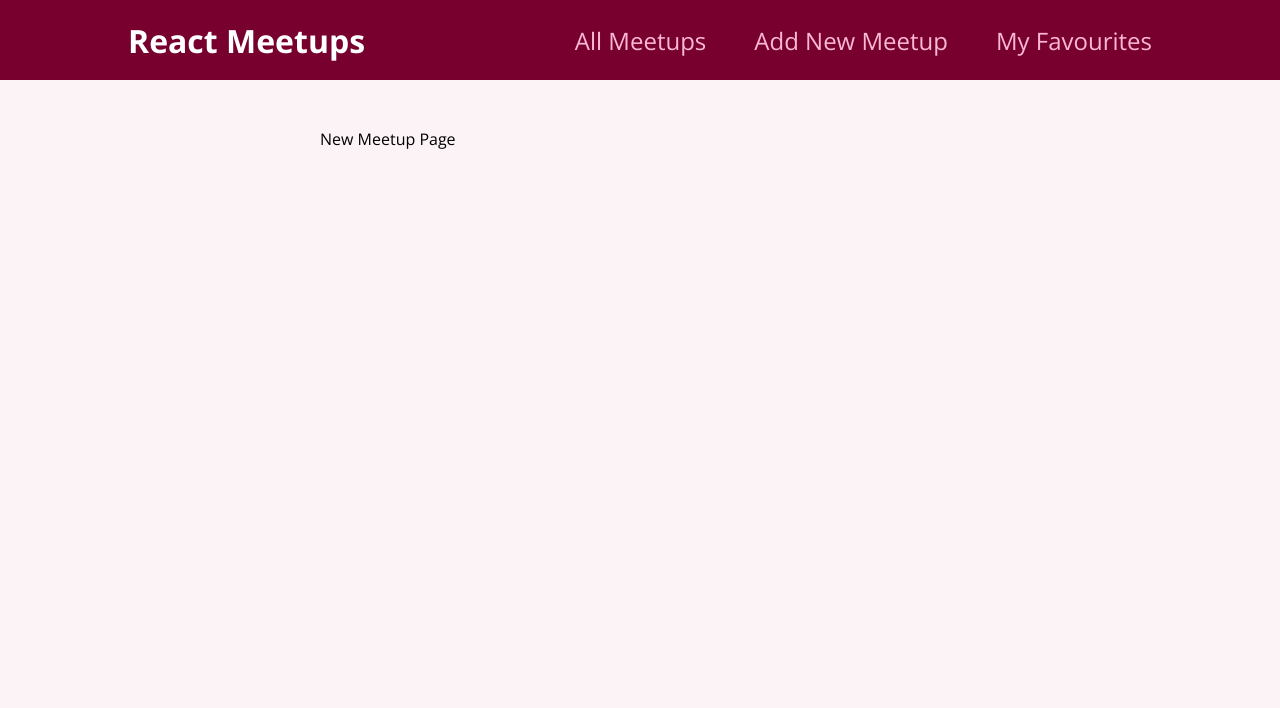
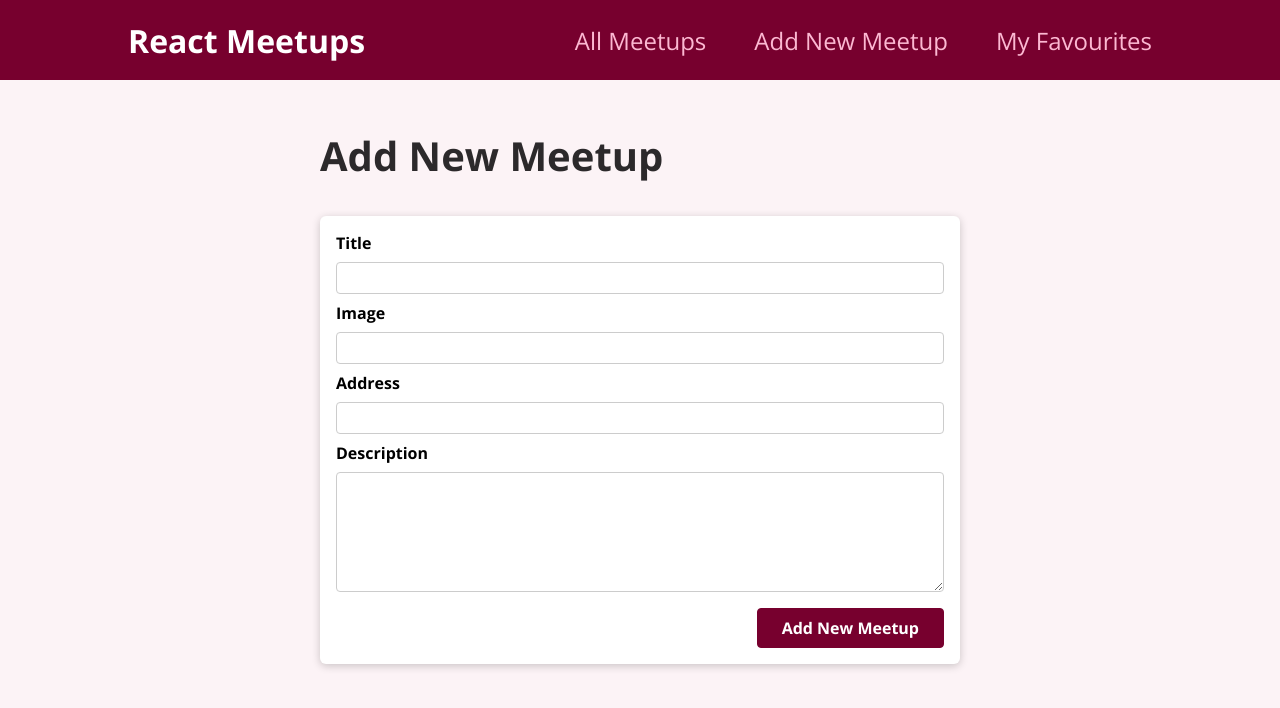
Before and after one commit to Greg88PL/react-meetups, a React (Create React App) app: page /new-meetup in a window 1280 px wide. Shown: the top 708 px of the page. Built offline with nearby package versions, Linux system fonts and the light colour scheme.

Commit message:
add form and handling submission

```diff
--- /dev/null
+++ b/src/components/meetups/NewMeetupForm.js
@@ -0,0 +1,61 @@
+import React, { useRef } from "react";
+import styles from "./NewMeetupForm.module.css";
+import Card from "../ui/Card";
+
+const NewMeetupForm = () => {
+  const titleInputRef = useRef();
+  const imageInputRef = useRef();
+  const addressInputRef = useRef();
+  const descriptionInputRef = useRef();
+
+  const formSubmitHandler = (e) => {
+    e.preventDefault();
+
+    const enteredTitle = titleInputRef.current.value;
+    const enteredImage = imageInputRef.current.value;
+    const enteredAddress = addressInputRef.current.value;
+    const enteredDescription = descriptionInputRef.current.value;
+
+    const meetupData = {
+      title: enteredTitle,
+      image: enteredImage,
+      address: enteredAddress,
+      description: enteredDescription,
+    };
+    console.log(meetupData);
+  };
+
+  return (
+    <Card>
+      <form className={styles.form} onSubmit={formSubmitHandler}>
+        <div className={styles.control}>
+          <label htmlFor="title">Title</label>
+          <input id="title" type="text" required ref={titleInputRef} />
+        </div>
+        <div className={styles.control}>
+          <label htmlFor="image">Image</label>
+          <input id="image" type="url" required ref={imageInputRef} />
+        </div>
+        <div className={styles.control}>
+          <label htmlFor="address">Address</label>
+          <input id="address" type="text" required ref={addressInputRef} />
+        </div>
+        <div className={styles.control}>
+          <label htmlFor="description">Description</label>
+          <textarea
+            id="description"
+            required
+            rows="5"
+            ref={descriptionInputRef}
+          ></textarea>
+        </div>
+
+        <div className={styles.actions}>
+          <button>Add New Meetup</button>
+        </div>
+      </form>
+    </Card>
+  );
+};
+
+export default NewMeetupForm;
--- /dev/null
+++ b/src/components/meetups/NewMeetupForm.module.css
@@ -0,0 +1,45 @@
+.form {
+  padding: 1rem;
+}
+
+.control {
+  margin-bottom: 0.5rem;
+}
+
+.control label {
+  display: block;
+  font-weight: bold;
+  margin-bottom: 0.5rem;
+}
+
+.control input,
+.control textarea {
+  display: block;
+  font: inherit;
+  border-radius: 4px;
+  border: 1px solid #ccc;
+  padding: 0.25rem;
+  width: 100%;
+}
+
+.actions {
+  margin-top: 1rem;
+  text-align: right;
+}
+
+.actions button {
+  font: inherit;
+  cursor: pointer;
+  background-color: #77002e;
+  color: white;
+  padding: 0.5rem 1.5rem;
+  border: 1px solid #77002e;
+  border-radius: 4px;
+  font-weight: bold;
+}
+
+.actions button:hover,
+.actions button:active {
+  background-color: #a50e48;
+  border-color: #a50e48;
+}
--- a/src/pages/NewMeetup.js
+++ b/src/pages/NewMeetup.js
@@ -1,7 +1,13 @@
 import React from "react";
+import NewMeetupForm from "../components/meetups/NewMeetupForm";
 
 const NewMeetupPage = () => {
-  return <div>New Meetup Page</div>;
+  return (
+    <section>
+      <h1>Add New Meetup</h1>
+      <NewMeetupForm />
+    </section>
+  );
 };
 
 export default NewMeetupPage;
```
